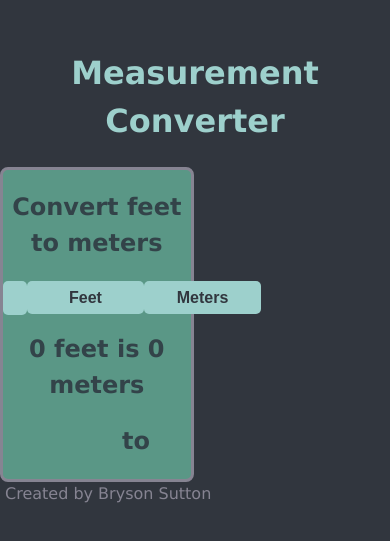
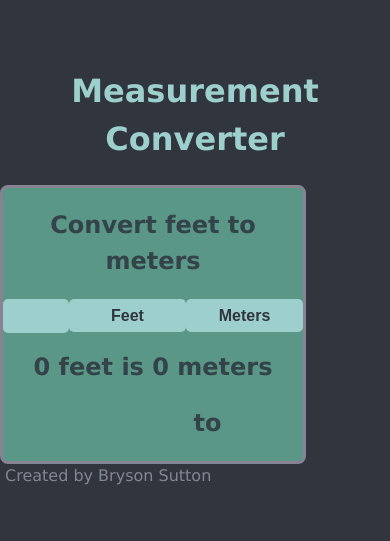
Before and after one commit to BSutton17/Measurement-Converter, a React (Vite) app: page / in a window 390 px wide. Shown: the part 155-696 px from the top of the page. Built offline with nearby package versions, Linux system fonts and the light colour scheme.

Commit message:
Update index.css

```diff
--- a/src/index.css
+++ b/src/index.css
@@ -9,7 +9,7 @@
 
 @media (max-width: 450px){
   #wrapper {
-    width: 187.5px;
+    width:300px;
     height: 100%;
   }
 }
```
